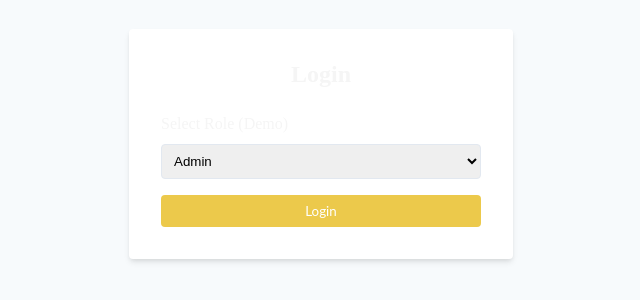
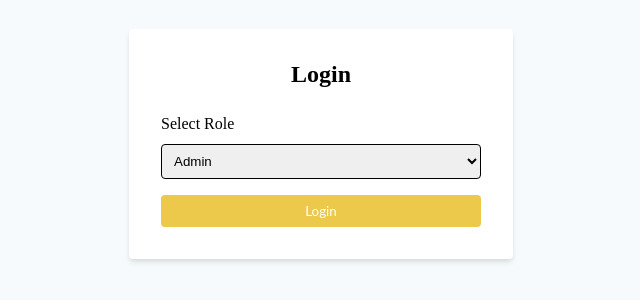
Before and after one commit to mazeneika2009/Golden-Fork, a React (Vite) app: page /login in a window 1280 px wide. Shown: the part 256-556 px from the top of the page, without its empty margins (319-959 px from the left). Built offline with nearby package versions, Linux system fonts and the light colour scheme.

Commit message:
Add files via upload

```diff
--- a/App.jsx
+++ b/App.jsx
@@ -5,7 +5,6 @@ import './src/i18n';
 // Public Pages
 import HomePage from './src/pages/public/HomePage';
 import LoginPage from './src/pages/public/LoginPage';
-import NotFoundPage from './src/pages/public/NotFoundPage';
 
 // Admin Pages
 import AdminDashboard from './src/pages/admin/AdminDashboard';
@@ -38,8 +37,7 @@ function App() {
       <Route path="/cashier" element={<CashierDashboard />} />
       <Route path="/cashier/history" element={<TransactionHistory />} />
 
-      {/* Fallback Route */}
-      <Route path="*" element={<NotFoundPage />} />
+
     </Routes>
   );
 }
--- a/src/pages/public/LoginPage.css
+++ b/src/pages/public/LoginPage.css
@@ -19,6 +19,7 @@
   font-weight: 700; /* font-bold */
   margin-bottom: 1.5rem; /* mb-6 */
   text-align: center;
+  color: black;
 }
 
 .login-form .form-group {
@@ -29,12 +30,13 @@
   display: block;
   margin-bottom: 0.5rem; /* mb-2 */
   font-weight: 500; /* font-medium */
+  color: black;
 }
 
 .login-form select {
   width: 100%;
   padding: 0.5rem; /* p-2 */
-  border: 1px solid #e2e8f0; /* border */
+  border: 1px solid #000000; /* border */
   border-radius: 0.25rem; /* rounded */
 }
 
--- a/src/pages/public/LoginPage.jsx
+++ b/src/pages/public/LoginPage.jsx
@@ -21,7 +21,7 @@ export default function LoginPage() {
       <form onSubmit={handleLogin} className="login-form">
         <h1>Login</h1>
         <div className="form-group">
-          <label>Select Role (Demo)</label>
+          <label>Select Role </label>
           <select
             value={role}
             onChange={(e) => setRole(e.target.value)}
```
